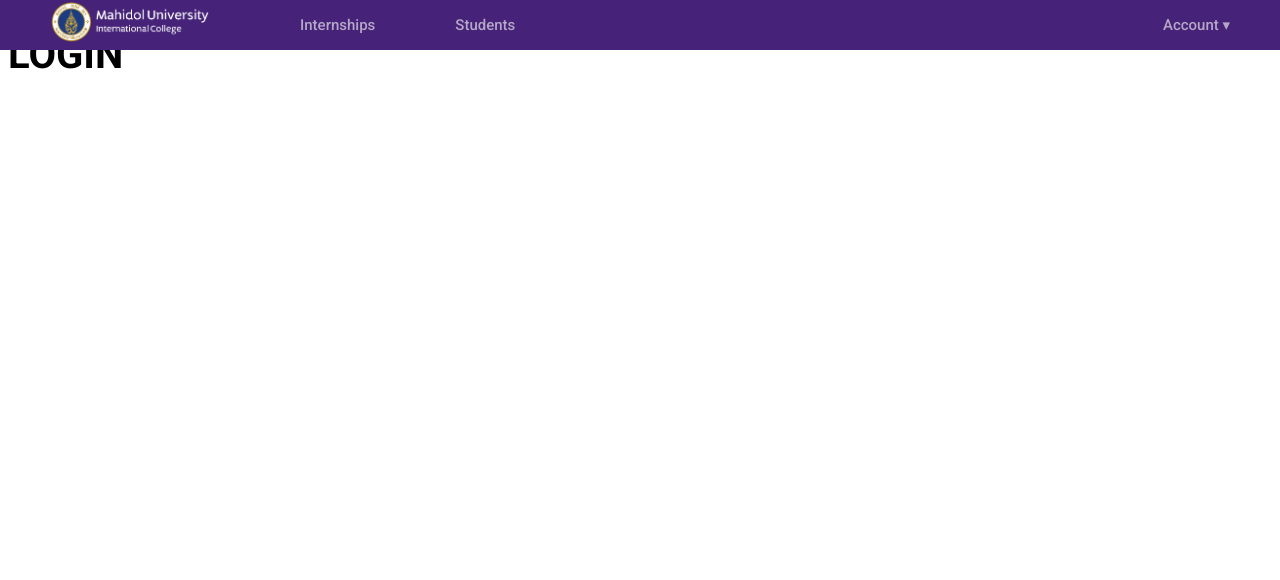
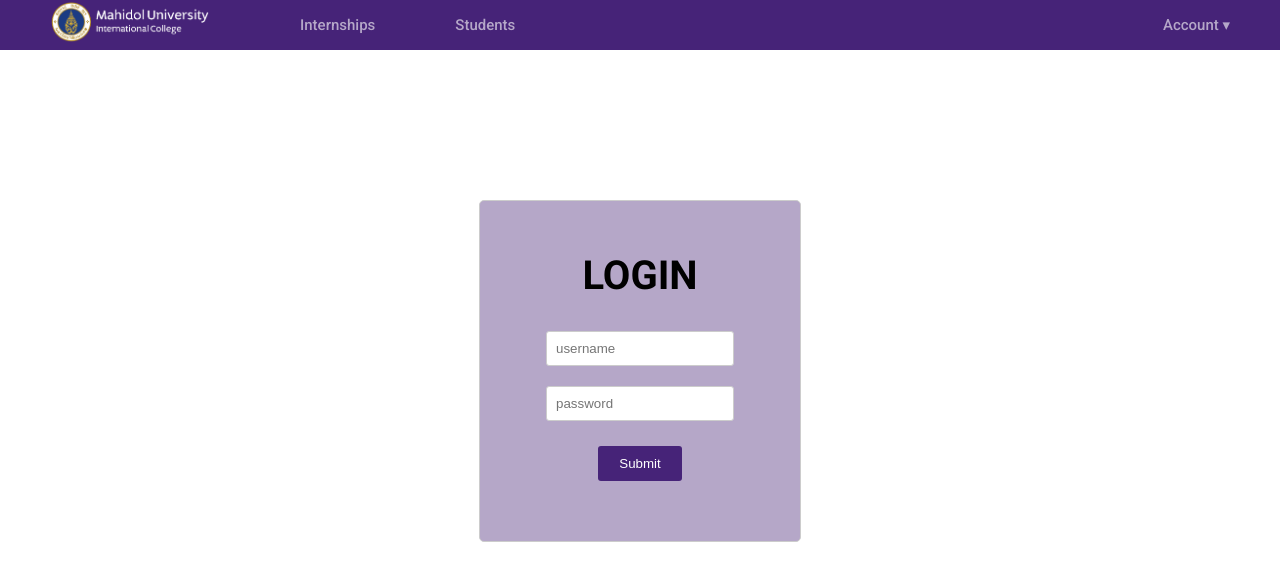
Before and after one commit to SWE-Group-2/frontend, a Vue app: page /login in a window 1280 px wide. Shown: the top 580 px of the page. Built offline with nearby package versions, Linux system fonts and the light colour scheme.

Commit message:
Removed vuetify & done with login form

```diff
--- a/package.json
+++ b/package.json
@@ -22,8 +22,7 @@
     "prettier": "^3.2.5",
     "sass": "^1.72.0",
     "vue": "^3.4.15",
-    "vue-router": "^4.3.0",
-    "vuetify": "^3.5.9"
+    "vue-router": "^4.3.0"
   },
   "devDependencies": {
     "@vitejs/plugin-vue": "^5.0.3",
--- a/src/views/LoginView.vue
+++ b/src/views/LoginView.vue
@@ -1,4 +1,82 @@
-// shows the login view
 <template>
+  <div class="login-box align-center">
     <h1>LOGIN</h1>
+    <form @submit.prevent="submitForm">
+      <div class="input-group">
+        <input type="text" id="username" v-model="username" placeholder="username" required>
+      </div>
+      <div class="input-group">
+        <input type="password" id="password" v-model="password" placeholder="password" required>
+      </div>
+      <button type="submit">Submit</button>
+    </form>
+  </div>
 </template>
+
+
+<style scoped>
+.align-center {
+  text-align: center;
+  margin: 0 auto;
+}
+
+.login-box {
+  background-color: #B5A7C8;
+  width: 280px;
+  height: 300px;
+  margin-top: 200px;
+  padding: 20px;
+  border: 1px solid #ccc;
+  border-radius: 5px;
+}
+
+.input-group {
+  margin-bottom: 20px;
+}
+
+.input-group label {
+  display: block;
+  margin-bottom: 5px;
+}
+
+.input-group input {
+  width: 60%;
+  padding: 9px;
+  border: 1px solid #ccc;
+  border-radius: 3px;
+}
+
+button {
+  width: 30%;
+  padding: 10px;
+  margin-top: 5px;
+  background-color: #462378;
+  color: #fff;
+  border: none;
+  border-radius: 3px;
+  cursor: pointer;
+}
+
+button:hover {
+  background-color: #351b5a;
+}
+</style>
+
+
+<script>
+export default {
+  data() {
+    return {
+      username: '',
+      password: ''
+    };
+  },
+  methods: {
+    submitForm() {
+      // Here you can implement your login logic
+      console.log('Username:', this.username);
+      console.log('Password:', this.password);
+    }
+  }
+}
+</script>
```
Also changed, not shown: 1 other file (tests, documents, lock files or other folders).
